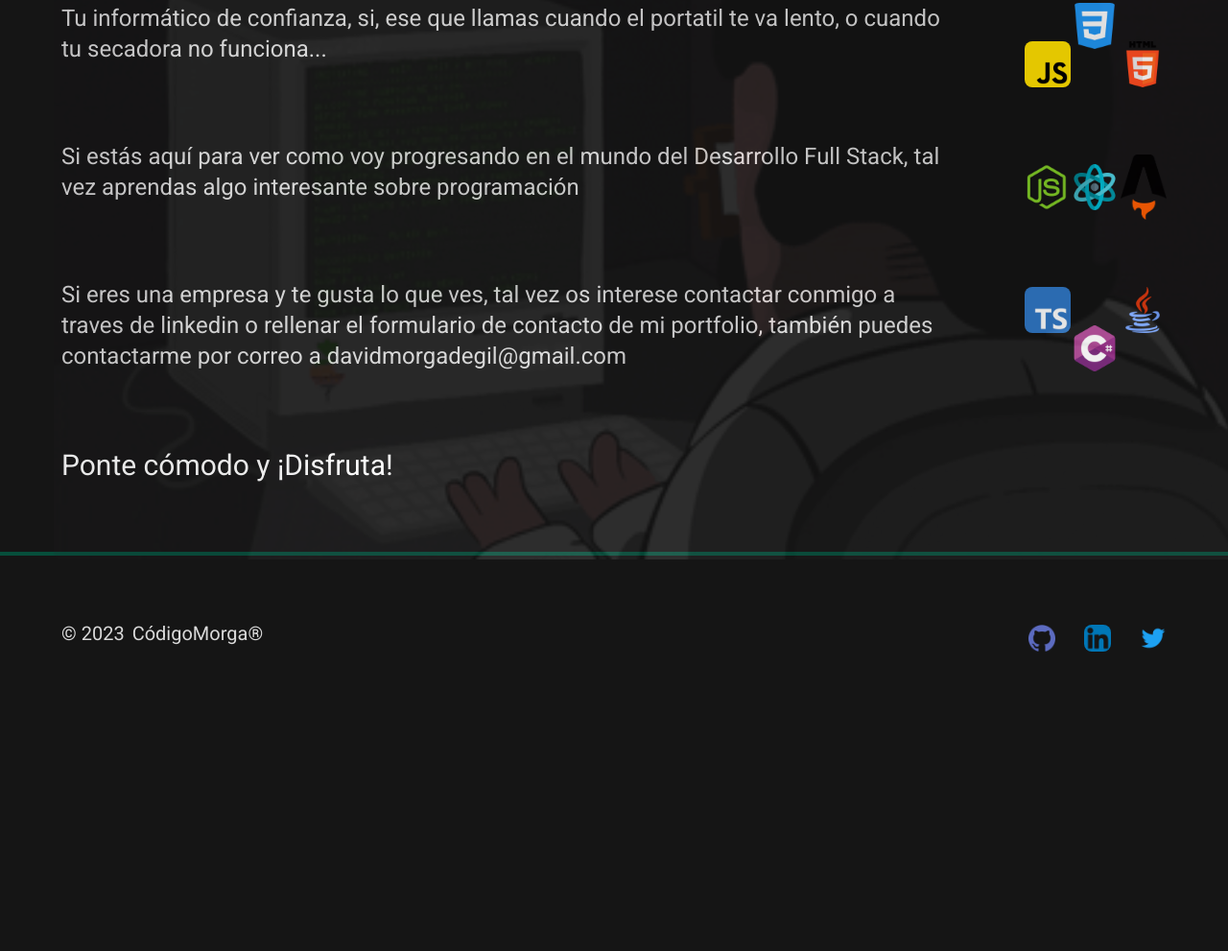
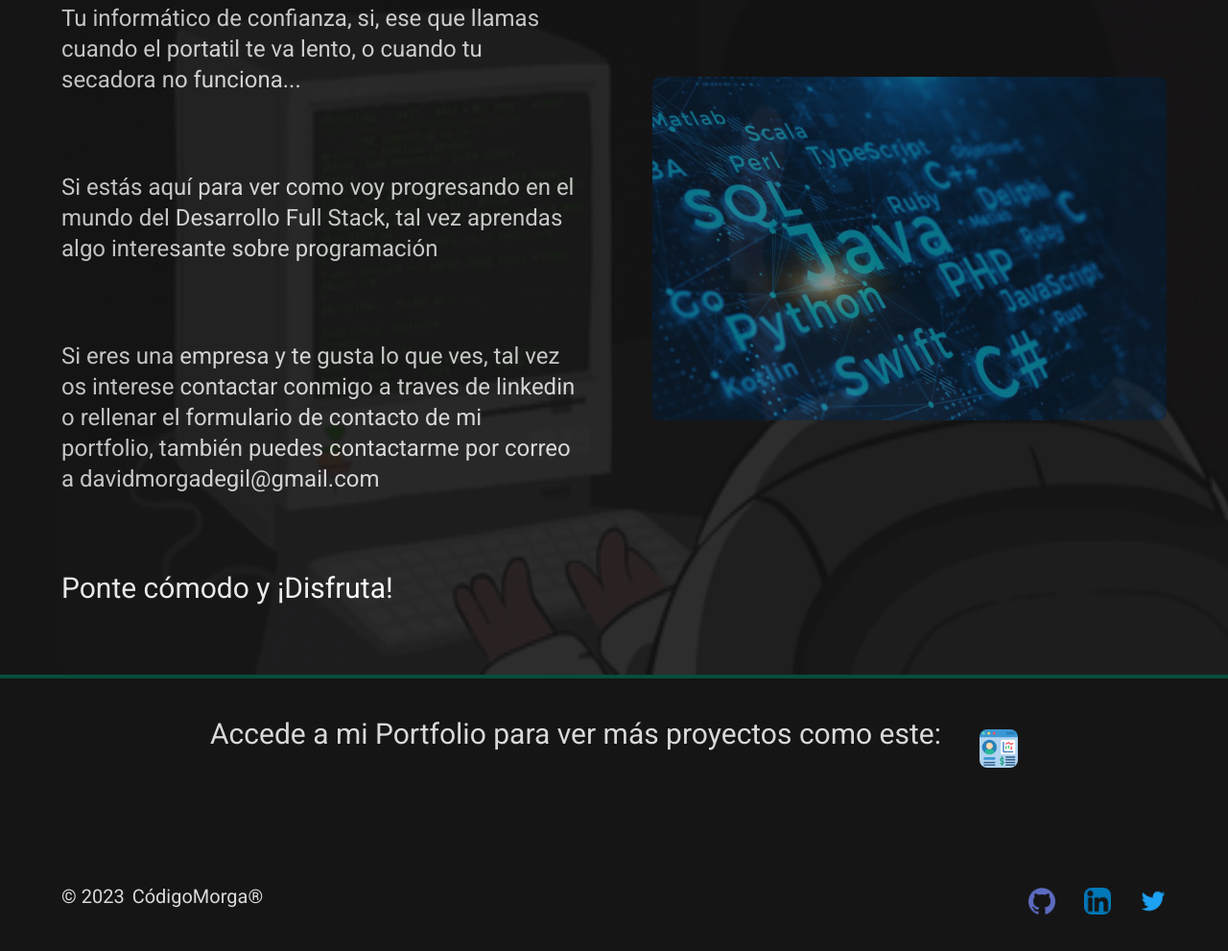
Before and after one commit to DavidMorgade/AstroBlog, an Astro site: page / in a window 1280 px wide. Shown: the part 309-1300 px from the top of the page at 96% size. Before the commit the page ends 1070 px from the top, so only its background shows below. Built offline with nearby package versions, Linux system fonts and the light colour scheme; Astro itself is replaced by a stand-in of ours.

Commit message:
finished index page, todo links and about page

```diff
--- a/src/components/Footer.astro
+++ b/src/components/Footer.astro
@@ -4,7 +4,7 @@ import { SITE_TITLE } from "../consts";
 import SocialMediaItems from "./SocialMediaItems.astro";
 ---
 
-<footer class="border-t-4 border-emerald-900 p-6">
+<footer class="p-6">
 	<div
 		class="flex flex-col items-center gap-5 p-10 md:flex-row md:justify-between"
 	>
--- /dev/null
+++ b/src/components/ImageBottomSection.astro
@@ -0,0 +1 @@
+<img src="./favicon.png" alt="Portfolio Image" />
--- a/src/pages/index.astro
+++ b/src/pages/index.astro
@@ -3,7 +3,7 @@ import BaseHead from "../components/BaseHead.astro";
 import Header from "../components/Header.astro";
 import Footer from "../components/Footer.astro";
 import { SITE_TITLE, SITE_DESCRIPTION } from "../consts";
-import MainLanguagesImages from "../components/MainLanguagesImages.astro";
+import ImageBottomSection from "../components/ImageBottomSection.astro";
 ---
 
 <!doctype html>
@@ -16,9 +16,9 @@ import MainLanguagesImages from "../components/MainLanguagesImages.astro";
 	<body>
 		<Header />
 		<main
-			class="relative m-0 flex min-w-full flex-col items-center justify-between gap-y-10 p-10 md:gap-x-20 md:p-16 xl:flex-row xl:items-center"
+			class="relative m-0 flex min-w-full flex-col items-center justify-between gap-y-10 border-b-4 border-emerald-900 p-10 md:gap-x-20 md:p-16 xl:flex-row xl:items-center"
 		>
-			<section class="text-center xl:text-left">
+			<section class="text-center xl:w-2/4 xl:text-left">
 				<div
 					class="flex flex-col items-center gap-8 xl:items-start xl:gap-y-14"
 				>
@@ -45,15 +45,32 @@ import MainLanguagesImages from "../components/MainLanguagesImages.astro";
 					</h3>
 				</div>
 			</section>
-			<section class="absolute bottom-0 top-0 -m-2 w-full opacity-10">
+			<section class="absolute bottom-0 top-0 w-full opacity-10">
 				<img
 					src="./programmingGuy.gif"
 					alt="codingBgGi"
 					class="block h-full w-full"
 				/>
 			</section>
-			<MainLanguagesImages />
+			<section class="opacity-50 shadow-slate-700 xl:w-2/4">
+				<img src="./top-programing-languages.jpeg" alt="" />
+			</section>
 		</main>
+		<section
+			class="flex flex-col items-center gap-5 p-10 text-center md:flex-row md:justify-center md:gap-x-10"
+		>
+			<p class="sm:text-xl md:text-2xl lg:text-3xl">
+				Accede a mi Portfolio para ver más proyectos como este:
+			</p>
+			<a
+				href="https://www.developermorgade.es/"
+				class="w-10 transition hover:scale-125"
+				target="blank"
+				;
+			>
+				<ImageBottomSection /></a
+			>
+		</section>
 		<Footer />
 		<script>
 			if (window.netlifyIdentity) {
```
Also changed, not shown: public/favicon.png (added), public/top-programing-languages.jpeg (added).
